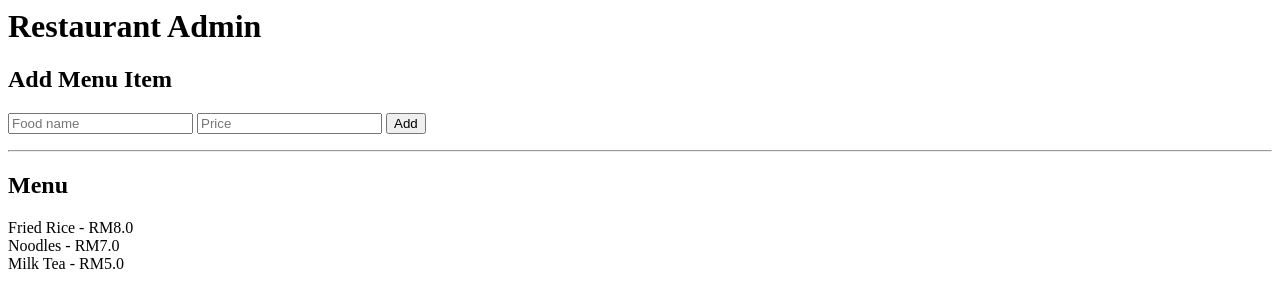
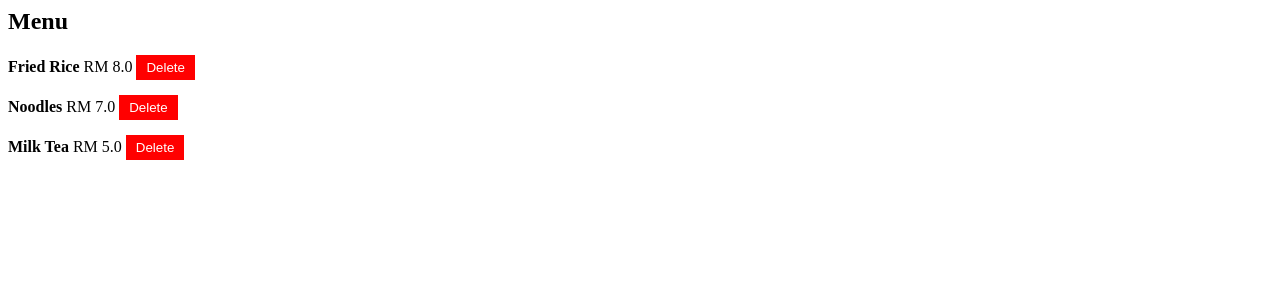
Before and after one commit to CHENYAOHONG-syb/restaurant-saas, a Flask app: page /admin/1 in a window 1280 px wide. Shown: the top 308 px of the page. Run offline with Flask 3, Linux system fonts and the light colour scheme; data comes from the database, SQL or seed files in the repository.

Commit message:
add delete food

```diff
--- a/app.py
+++ b/app.py
@@ -67,6 +67,20 @@ def add_to_cart():
 
     return redirect(f"/cart?table={table}&restaurant_id={restaurant_id}")
 
+# DELETE FOOD
+@app.route("/delete_food/<int:food_id>/<int:restaurant_id>", methods=["POST"])
+def delete_food(food_id, restaurant_id):
+
+    db = get_db()
+
+    db.execute(
+        "DELETE FROM menu WHERE id=?",
+        (food_id,)
+    )
+
+    db.commit()
+
+    return redirect(f"/admin/{restaurant_id}")
 
 # CART PAGE
 @app.route("/cart")
--- a/templates/admin.html
+++ b/templates/admin.html
@@ -1,28 +1,19 @@
-<h1>Restaurant Admin</h1>
-
-<h2>Add Menu Item</h2>
-
-<form action="/add_food" method="POST">
-
-<input type="hidden" name="restaurant_id" value="{{restaurant_id}}">
-
-<input name="name" placeholder="Food name">
-
-<input name="price" placeholder="Price">
-
-<button>Add</button>
-
-</form>
-
-<hr>
-
 <h2>Menu</h2>
 
 {% for food in foods %}
 
-<div>
+<div style="margin-bottom:15px">
 
-{{food.name}} - RM{{food.price}}
+<strong>{{food.name}}</strong>
+RM {{food.price}}
+
+<form action="/delete_food/{{food.id}}/{{restaurant_id}}" method="POST" style="display:inline">
+
+<button style="background:red;color:white;border:none;padding:5px 10px">
+Delete
+</button>
+
+</form>
 
 </div>
 
```
